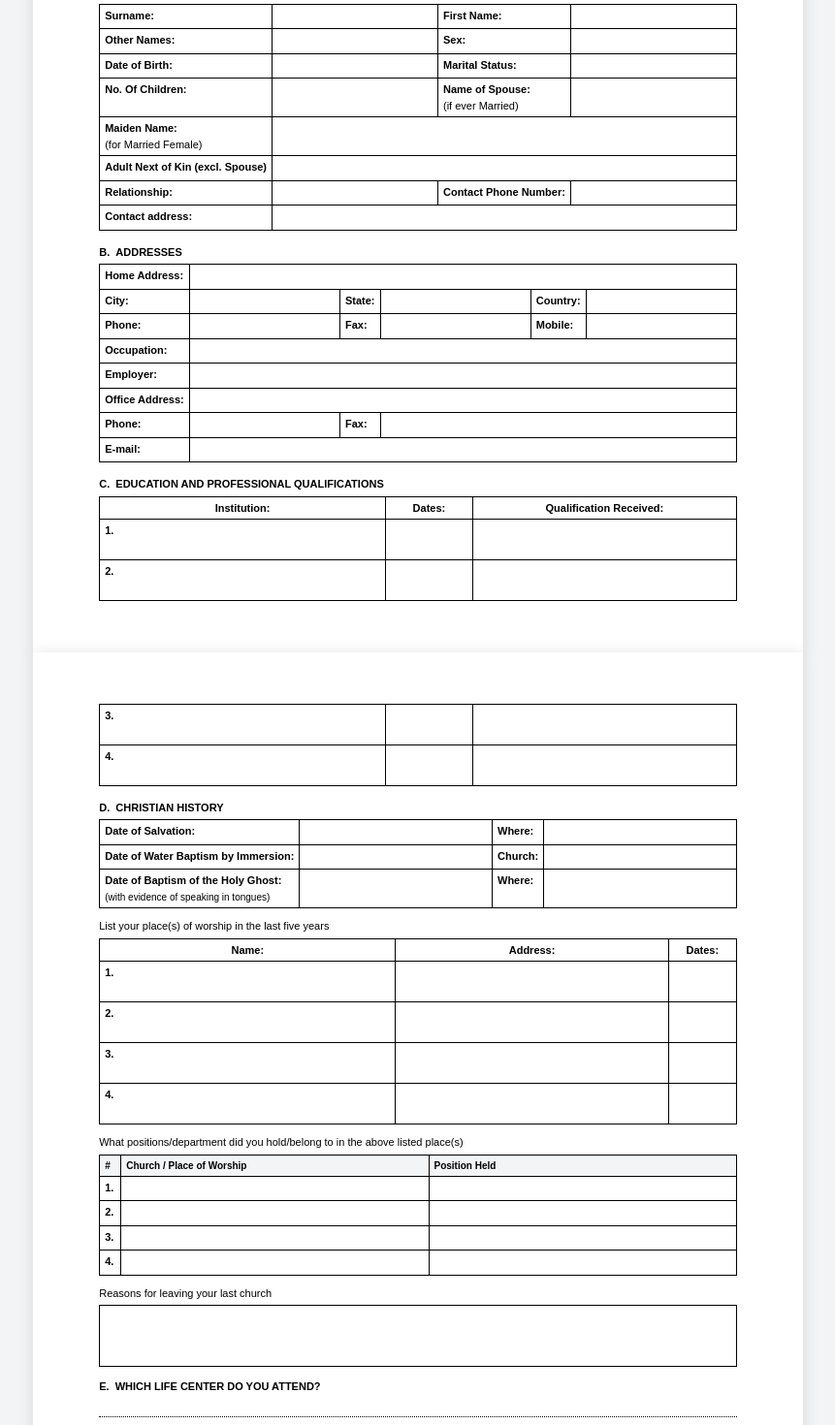
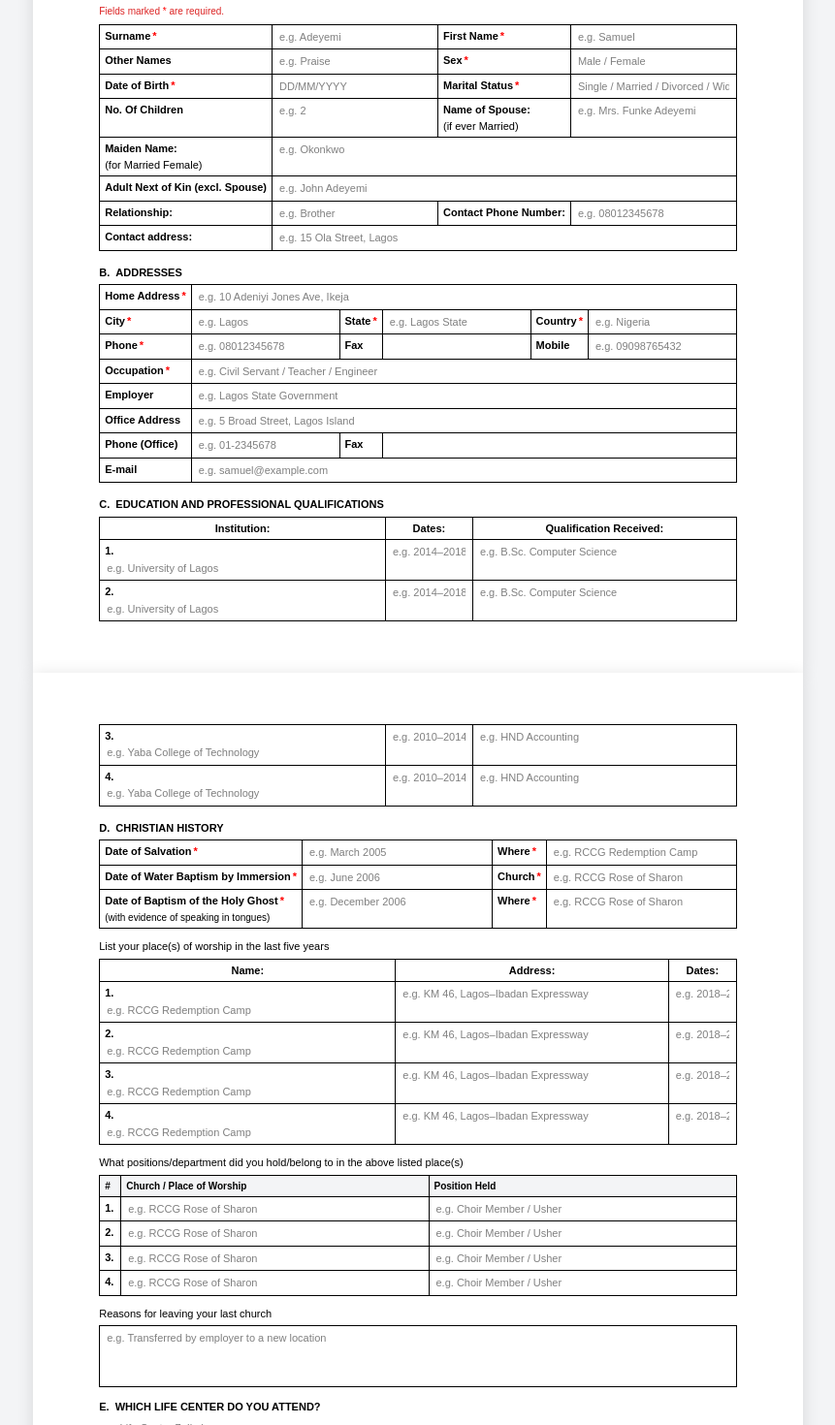
Before and after one commit to ajiboyesunkanmisunday-rgb/Rose-of-Sharon-Management-System, a Next.js app in the folder frontend/: page /trainings/workers/form in a window 1280 px wide. Shown: the part 300-1770 px from the top of the page at 97% size, without its empty margins (209-1070 px from the left). Built offline with nearby package versions, Linux system fonts and the light colour scheme; no server answers.

Commit message:
Add required-field markers and format placeholders to Workers Registration Form
All required fields now show a red * asterisk matching the SOD form convention.
Every input now has a format hint placeholder (e.g. DD/MM/YYYY, e.g. 08012345678)
so users know exactly what to enter in each field.

```diff
--- a/frontend/src/components/trainings/WorkersFormCore.tsx
+++ b/frontend/src/components/trainings/WorkersFormCore.tsx
@@ -25,6 +25,9 @@ import {
 
 export type WitMode = "blank" | "fill" | "view";
 
+/* ─── Required-field asterisk (matches SOD form convention) ───────────────── */
+const REQ = <span style={{ color: "red", marginLeft: 2 }}>*</span>;
+
 /* ─── helpers ──────────────────────────────────────────────────────────────── */
 function safeDate(s: string): string | undefined {
   if (!s.trim()) return undefined;
@@ -46,6 +49,7 @@ function CI({
   multiline,
   rows = 2,
   style,
+  placeholder,
 }: {
   value: string;
   onChange?: (v: string) => void;
@@ -53,6 +57,7 @@ function CI({
   multiline?: boolean;
   rows?: number;
   style?: React.CSSProperties;
+  placeholder?: string;
 }) {
   const base: React.CSSProperties = {
     border: "none",
@@ -74,6 +79,7 @@ function CI({
         onChange={(e) => onChange?.(e.target.value)}
         rows={rows}
         style={base}
+        placeholder={readOnly ? undefined : placeholder}
       />
     );
   }
@@ -84,6 +90,7 @@ function CI({
       value={value}
       onChange={(e) => onChange?.(e.target.value)}
       style={base}
+      placeholder={readOnly ? undefined : placeholder}
     />
   );
 }
@@ -102,10 +109,12 @@ function DottedLine({
   value,
   onChange,
   readOnly,
+  placeholder,
 }: {
   value: string;
   onChange?: (v: string) => void;
   readOnly?: boolean;
+  placeholder?: string;
 }) {
   return (
     <input
@@ -113,6 +122,7 @@ function DottedLine({
       readOnly={readOnly}
       value={value}
       onChange={(e) => onChange?.(e.target.value)}
+      placeholder={readOnly ? undefined : placeholder}
       style={{
         width: "100%",
         border: "none",
@@ -694,49 +704,54 @@ export default function WorkersFormCore({
 
           {/* ══ A. BIOGRAPHICAL DATA ══════════════════════════════════════ */}
           <SH>A.&nbsp;&nbsp;BIOGRAPHICAL DATA</SH>
+          {!ro && (
+            <div style={{ fontSize: 10, color: "#dc2626", marginBottom: 6, fontFamily: "Arial, sans-serif" }}>
+              Fields marked <span style={{ color: "red" }}>*</span> are required.
+            </div>
+          )}
           <table style={TABLE}>
             <tbody>
               <tr>
-                <td style={TDL}>Surname:</td>
-                <td style={TD}><CI value={surname} onChange={setSurname} readOnly={ro} /></td>
-                <td style={TDL}>First Name:</td>
-                <td style={TD}><CI value={firstName} onChange={setFirstName} readOnly={ro} /></td>
+                <td style={TDL}>Surname{REQ}</td>
+                <td style={TD}><CI value={surname} onChange={setSurname} readOnly={ro} placeholder="e.g. Adeyemi" /></td>
+                <td style={TDL}>First Name{REQ}</td>
+                <td style={TD}><CI value={firstName} onChange={setFirstName} readOnly={ro} placeholder="e.g. Samuel" /></td>
               </tr>
               <tr>
-                <td style={TDL}>Other Names:</td>
-                <td style={TD}><CI value={otherNames} onChange={setOtherNames} readOnly={ro} /></td>
-                <td style={TDL}>Sex:</td>
-                <td style={TD}><CI value={sex} onChange={setSex} readOnly={ro} /></td>
+                <td style={TDL}>Other Names</td>
+                <td style={TD}><CI value={otherNames} onChange={setOtherNames} readOnly={ro} placeholder="e.g. Praise" /></td>
+                <td style={TDL}>Sex{REQ}</td>
+                <td style={TD}><CI value={sex} onChange={setSex} readOnly={ro} placeholder="Male / Female" /></td>
               </tr>
               <tr>
-                <td style={TDL}>Date of Birth:</td>
-                <td style={TD}><CI value={dob} onChange={setDob} readOnly={ro} /></td>
-                <td style={TDL}>Marital Status:</td>
-                <td style={TD}><CI value={marital} onChange={setMarital} readOnly={ro} /></td>
+                <td style={TDL}>Date of Birth{REQ}</td>
+                <td style={TD}><CI value={dob} onChange={setDob} readOnly={ro} placeholder="DD/MM/YYYY" /></td>
+                <td style={TDL}>Marital Status{REQ}</td>
+                <td style={TD}><CI value={marital} onChange={setMarital} readOnly={ro} placeholder="Single / Married / Divorced / Widowed" /></td>
               </tr>
               <tr>
-                <td style={TDL}>No. Of Children:</td>
-                <td style={TD}><CI value={numChildren} onChange={setNumChildren} readOnly={ro} /></td>
+                <td style={TDL}>No. Of Children</td>
+                <td style={TD}><CI value={numChildren} onChange={setNumChildren} readOnly={ro} placeholder="e.g. 2" /></td>
                 <td style={{ ...TDL, whiteSpace: "normal" }}>Name of Spouse:<br /><span style={{ fontWeight: 400 }}>(if ever Married)</span></td>
-                <td style={TD}><CI value={spouseName} onChange={setSpouseName} readOnly={ro} /></td>
+                <td style={TD}><CI value={spouseName} onChange={setSpouseName} readOnly={ro} placeholder="e.g. Mrs. Funke Adeyemi" /></td>
               </tr>
               <tr>
                 <td style={{ ...TDL, whiteSpace: "normal" }}>Maiden Name:<br /><span style={{ fontWeight: 400 }}>(for Married Female)</span></td>
-                <td style={TD} colSpan={3}><CI value={maidenName} onChange={setMaidenName} readOnly={ro} /></td>
+                <td style={TD} colSpan={3}><CI value={maidenName} onChange={setMaidenName} readOnly={ro} placeholder="e.g. Okonkwo" /></td>
               </tr>
               <tr>
                 <td style={TDL}>Adult Next of Kin (excl. Spouse)</td>
-                <td style={TD} colSpan={3}><CI value={nokName} onChange={setNokName} readOnly={ro} /></td>
+                <td style={TD} colSpan={3}><CI value={nokName} onChange={setNokName} readOnly={ro} placeholder="e.g. John Adeyemi" /></td>
               </tr>
               <tr>
                 <td style={TDL}>Relationship:</td>
-                <td style={TD}><CI value={nokRel} onChange={setNokRel} readOnly={ro} /></td>
+                <td style={TD}><CI value={nokRel} onChange={setNokRel} readOnly={ro} placeholder="e.g. Brother" /></td>
                 <td style={TDL}>Contact Phone Number:</td>
-                <td style={TD}><CI value={nokPhone} onChange={setNokPhone} readOnly={ro} /></td>
+                <td style={TD}><CI value={nokPhone} onChange={setNokPhone} readOnly={ro} placeholder="e.g. 08012345678" /></td>
               </tr>
               <tr>
                 <td style={TDL}>Contact address:</td>
-                <td style={TD} colSpan={3}><CI value={nokAddr} onChange={setNokAddr} readOnly={ro} /></td>
+                <td style={TD} colSpan={3}><CI value={nokAddr} onChange={setNokAddr} readOnly={ro} placeholder="e.g. 15 Ola Street, Lagos" /></td>
               </tr>
             </tbody>
           </table>
@@ -746,46 +761,46 @@ export default function WorkersFormCore({
           <table style={TABLE}>
             <tbody>
               <tr>
-                <td style={TDL}>Home Address:</td>
-                <td style={TD} colSpan={5}><CI value={homeAddr} onChange={setHomeAddr} readOnly={ro} /></td>
+                <td style={TDL}>Home Address{REQ}</td>
+                <td style={TD} colSpan={5}><CI value={homeAddr} onChange={setHomeAddr} readOnly={ro} placeholder="e.g. 10 Adeniyi Jones Ave, Ikeja" /></td>
               </tr>
               <tr>
-                <td style={TDL}>City:</td>
-                <td style={TD}><CI value={homeCity} onChange={setHomeCity} readOnly={ro} /></td>
-                <td style={TDL}>State:</td>
-                <td style={TD}><CI value={homeState} onChange={setHomeState} readOnly={ro} /></td>
-                <td style={TDL}>Country:</td>
-                <td style={TD}><CI value={homeCountry} onChange={setHomeCountry} readOnly={ro} /></td>
+                <td style={TDL}>City{REQ}</td>
+                <td style={TD}><CI value={homeCity} onChange={setHomeCity} readOnly={ro} placeholder="e.g. Lagos" /></td>
+                <td style={TDL}>State{REQ}</td>
+                <td style={TD}><CI value={homeState} onChange={setHomeState} readOnly={ro} placeholder="e.g. Lagos State" /></td>
+                <td style={TDL}>Country{REQ}</td>
+                <td style={TD}><CI value={homeCountry} onChange={setHomeCountry} readOnly={ro} placeholder="e.g. Nigeria" /></td>
               </tr>
               <tr>
-                <td style={TDL}>Phone:</td>
-                <td style={TD}><CI value={homePhone} onChange={setHomePhone} readOnly={ro} /></td>
-                <td style={TDL}>Fax:</td>
+                <td style={TDL}>Phone{REQ}</td>
+                <td style={TD}><CI value={homePhone} onChange={setHomePhone} readOnly={ro} placeholder="e.g. 08012345678" /></td>
+                <td style={TDL}>Fax</td>
                 <td style={TD}><CI value={homeFax} onChange={setHomeFax} readOnly={ro} /></td>
-                <td style={TDL}>Mobile:</td>
-                <td style={TD}><CI value={mobile} onChange={setMobile} readOnly={ro} /></td>
+                <td style={TDL}>Mobile</td>
+                <td style={TD}><CI value={mobile} onChange={setMobile} readOnly={ro} placeholder="e.g. 09098765432" /></td>
               </tr>
               <tr>
-                <td style={TDL}>Occupation:</td>
-                <td style={TD} colSpan={5}><CI value={occupation} onChange={setOccupation} readOnly={ro} /></td>
+                <td style={TDL}>Occupation{REQ}</td>
+                <td style={TD} colSpan={5}><CI value={occupation} onChange={setOccupation} readOnly={ro} placeholder="e.g. Civil Servant / Teacher / Engineer" /></td>
               </tr>
               <tr>
-                <td style={TDL}>Employer:</td>
-                <td style={TD} colSpan={5}><CI value={employer} onChange={setEmployer} readOnly={ro} /></td>
+                <td style={TDL}>Employer</td>
+                <td style={TD} colSpan={5}><CI value={employer} onChange={setEmployer} readOnly={ro} placeholder="e.g. Lagos State Government" /></td>
               </tr>
               <tr>
-                <td style={TDL}>Office Address:</td>
-                <td style={TD} colSpan={5}><CI value={officeAddr} onChange={setOfficeAddr} readOnly={ro} /></td>
+                <td style={TDL}>Office Address</td>
+                <td style={TD} colSpan={5}><CI value={officeAddr} onChange={setOfficeAddr} readOnly={ro} placeholder="e.g. 5 Broad Street, Lagos Island" /></td>
               </tr>
               <tr>
-                <td style={TDL}>Phone:</td>
-                <td style={TD}><CI value={officePhone} onChange={setOfficePhone} readOnly={ro} /></td>
-                <td style={TDL}>Fax:</td>
+                <td style={TDL}>Phone (Office)</td>
+                <td style={TD}><CI value={officePhone} onChange={setOfficePhone} readOnly={ro} placeholder="e.g. 01-2345678" /></td>
+                <td style={TDL}>Fax</td>
                 <td style={TD} colSpan={3}><CI value={officeFax} onChange={setOfficeFax} readOnly={ro} /></td>
               </tr>
               <tr>
-                <td style={TDL}>E-mail:</td>
-                <td style={TD} colSpan={5}><CI value={email} onChange={setEmail} readOnly={ro} /></td>
+                <td style={TDL}>E-mail</td>
+                <td style={TD} colSpan={5}><CI value={email} onChange={setEmail} readOnly={ro} placeholder="e.g. samuel@example.com" /></td>
               </tr>
             </tbody>
           </table>
@@ -805,10 +820,10 @@ export default function WorkersFormCore({
                 <tr key={i}>
                   <td style={TD}>
                     <span style={{ fontWeight: 700, marginRight: 4 }}>{i + 1}.</span>
-                    <CI value={quals[i].institution} onChange={(v) => updateQual(i, "institution", v)} readOnly={ro} />
+                    <CI value={quals[i].institution} onChange={(v) => updateQual(i, "institution", v)} readOnly={ro} placeholder="e.g. University of Lagos" />
                   </td>
-                  <td style={TD}><CI value={quals[i].dates} onChange={(v) => updateQual(i, "dates", v)} readOnly={ro} /></td>
-                  <td style={TD}><CI value={quals[i].qualification} onChange={(v) => updateQual(i, "qualification", v)} readOnly={ro} /></td>
+                  <td style={TD}><CI value={quals[i].dates} onChange={(v) => updateQual(i, "dates", v)} readOnly={ro} placeholder="e.g. 2014–2018" /></td>
+                  <td style={TD}><CI value={quals[i].qualification} onChange={(v) => updateQual(i, "qualification", v)} readOnly={ro} placeholder="e.g. B.Sc. Computer Science" /></td>
                 </tr>
               ))}
             </tbody>
@@ -828,10 +843,10 @@ export default function WorkersFormCore({
                 <tr key={i}>
                   <td style={TD}>
                     <span style={{ fontWeight: 700, marginRight: 4 }}>{i + 1}.</span>
-                    <CI value={quals[i].institution} onChange={(v) => updateQual(i, "institution", v)} readOnly={ro} />
+                    <CI value={quals[i].institution} onChange={(v) => updateQual(i, "institution", v)} readOnly={ro} placeholder="e.g. Yaba College of Technology" />
                   </td>
-                  <td style={{ ...TD, width: 90 }}><CI value={quals[i].dates} onChange={(v) => updateQual(i, "dates", v)} readOnly={ro} /></td>
-                  <td style={TD}><CI value={quals[i].qualification} onChange={(v) => updateQual(i, "qualification", v)} readOnly={ro} /></td>
+                  <td style={{ ...TD, width: 90 }}><CI value={quals[i].dates} onChange={(v) => updateQual(i, "dates", v)} readOnly={ro} placeholder="e.g. 2010–2014" /></td>
+                  <td style={TD}><CI value={quals[i].qualification} onChange={(v) => updateQual(i, "qualification", v)} readOnly={ro} placeholder="e.g. HND Accounting" /></td>
                 </tr>
               ))}
             </tbody>
@@ -842,25 +857,25 @@ export default function WorkersFormCore({
           <table style={{ ...TABLE, marginBottom: 10 }}>
             <tbody>
               <tr>
-                <td style={TDL}>Date of Salvation:</td>
-                <td style={TD}><CI value={salvDate} onChange={setSalvDate} readOnly={ro} /></td>
-                <td style={TDL}>Where:</td>
-                <td style={TD}><CI value={salvWhere} onChange={setSalvWhere} readOnly={ro} /></td>
+                <td style={TDL}>Date of Salvation{REQ}</td>
+                <td style={TD}><CI value={salvDate} onChange={setSalvDate} readOnly={ro} placeholder="e.g. March 2005" /></td>
+                <td style={TDL}>Where{REQ}</td>
+                <td style={TD}><CI value={salvWhere} onChange={setSalvWhere} readOnly={ro} placeholder="e.g. RCCG Redemption Camp" /></td>
               </tr>
               <tr>
-                <td style={TDL}>Date of Water Baptism by Immersion:</td>
-                <td style={TD}><CI value={waterDate} onChange={setWaterDate} readOnly={ro} /></td>
-                <td style={TDL}>Church:</td>
-                <td style={TD}><CI value={waterChurch} onChange={setWaterChurch} readOnly={ro} /></td>
+                <td style={TDL}>Date of Water Baptism by Immersion{REQ}</td>
+                <td style={TD}><CI value={waterDate} onChange={setWaterDate} readOnly={ro} placeholder="e.g. June 2006" /></td>
+                <td style={TDL}>Church{REQ}</td>
+                <td style={TD}><CI value={waterChurch} onChange={setWaterChurch} readOnly={ro} placeholder="e.g. RCCG Rose of Sharon" /></td>
               </tr>
               <tr>
                 <td style={{ ...TDL, whiteSpace: "normal" }}>
-                  Date of Baptism of the Holy Ghost:<br />
+                  Date of Baptism of the Holy Ghost{REQ}<br />
                   <span style={{ fontWeight: 400, fontSize: 10 }}>(with evidence of speaking in tongues)</span>
                 </td>
-                <td style={TD}><CI value={hgDate} onChange={setHgDate} readOnly={ro} /></td>
-                <td style={TDL}>Where:</td>
-                <td style={TD}><CI value={hgWhere} onChange={setHgWhere} readOnly={ro} /></td>
+                <td style={TD}><CI value={hgDate} onChange={setHgDate} readOnly={ro} placeholder="e.g. December 2006" /></td>
+                <td style={TDL}>Where{REQ}</td>
+                <td style={TD}><CI value={hgWhere} onChange={setHgWhere} readOnly={ro} placeholder="e.g. RCCG Rose of Sharon" /></td>
               </tr>
             </tbody>
           </table>
@@ -880,10 +895,10 @@ export default function WorkersFormCore({
                 <tr key={i}>
                   <td style={TD}>
                     <span style={{ fontWeight: 700, marginRight: 4 }}>{i + 1}.</span>
-                    <CI value={r.name} onChange={(v) => updateWp(i, "name", v)} readOnly={ro} />
+                    <CI value={r.name} onChange={(v) => updateWp(i, "name", v)} readOnly={ro} placeholder="e.g. RCCG Redemption Camp" />
                   </td>
-                  <td style={TD}><CI value={r.address} onChange={(v) => updateWp(i, "address", v)} readOnly={ro} /></td>
-                  <td style={TD}><CI value={r.dates} onChange={(v) => updateWp(i, "dates", v)} readOnly={ro} /></td>
+                  <td style={TD}><CI value={r.address} onChange={(v) => updateWp(i, "address", v)} readOnly={ro} placeholder="e.g. KM 46, Lagos–Ibadan Expressway" /></td>
+                  <td style={TD}><CI value={r.dates} onChange={(v) => updateWp(i, "dates", v)} readOnly={ro} placeholder="e.g. 2018–2022" /></td>
                 </tr>
               ))}
             </tbody>
@@ -906,10 +921,10 @@ export default function WorkersFormCore({
                 <tr key={i}>
                   <td style={{ ...TD, width: 22, fontWeight: 700 }}>{i + 1}.</td>
                   <td style={TD}>
-                    <CI value={p.worshipPlace} onChange={(v) => updatePos(i, "worshipPlace", v)} readOnly={ro} />
+                    <CI value={p.worshipPlace} onChange={(v) => updatePos(i, "worshipPlace", v)} readOnly={ro} placeholder="e.g. RCCG Rose of Sharon" />
                   </td>
                   <td style={TD}>
-                    <CI value={p.positionHeld} onChange={(v) => updatePos(i, "positionHeld", v)} readOnly={ro} />
+                    <CI value={p.positionHeld} onChange={(v) => updatePos(i, "positionHeld", v)} readOnly={ro} placeholder="e.g. Choir Member / Usher" />
                   </td>
                 </tr>
               ))}
@@ -922,7 +937,7 @@ export default function WorkersFormCore({
             <tbody>
               <tr>
                 <td style={{ ...TD, height: 52 }}>
-                  <CI value={reasonLeaving} onChange={setReasonLeaving} readOnly={ro} multiline rows={3} />
+                  <CI value={reasonLeaving} onChange={setReasonLeaving} readOnly={ro} multiline rows={3} placeholder="e.g. Transferred by employer to a new location" />
                 </td>
               </tr>
             </tbody>
@@ -932,7 +947,7 @@ export default function WorkersFormCore({
           <div style={{ fontWeight: 700, fontSize: 11, marginBottom: 4 }}>
             E.&nbsp;&nbsp;WHICH LIFE CENTER DO YOU ATTEND?
           </div>
-          <DottedLine value={lifeCenter} onChange={setLifeCenter} readOnly={ro} />
+          <DottedLine value={lifeCenter} onChange={setLifeCenter} readOnly={ro} placeholder="e.g. Life Center 7, Ikeja" />
 
           {/* ══ F. CHRISTIAN GROUPS ═══════════════════════════════════════ */}
           <div style={{ fontWeight: 700, fontSize: 11, marginTop: 10, marginBottom: 4 }}>
@@ -943,13 +958,13 @@ export default function WorkersFormCore({
               <tr>
                 <td style={TD}>
                   <span style={{ fontWeight: 700, marginRight: 4 }}>1.</span>
-                  <CI value={group1} onChange={setGroup1} readOnly={ro} />
+                  <CI value={group1} onChange={setGroup1} readOnly={ro} placeholder="e.g. Full Gospel Business Men's Fellowship" />
                 </td>
               </tr>
               <tr>
                 <td style={TD}>
                   <span style={{ fontWeight: 700, marginRight: 4 }}>2.</span>
-                  <CI value={group2} onChange={setGroup2} readOnly={ro} />
+                  <CI value={group2} onChange={setGroup2} readOnly={ro} placeholder="e.g. CAN Youth Wing" />
                 </td>
               </tr>
             </tbody>
@@ -966,7 +981,7 @@ export default function WorkersFormCore({
           <div style={{ fontWeight: 700, fontSize: 11, marginBottom: 6 }}>
             G.&nbsp;&nbsp;WHICH MINISTRY DO YOU BELIEVE YOU ARE CALLED TO?
           </div>
-          <DottedLine value={ministry} onChange={setMinistry} readOnly={ro} />
+          <DottedLine value={ministry} onChange={setMinistry} readOnly={ro} placeholder="e.g. Music / Ushering / Media / Welfare / Children's Ministry" />
 
           {/* ══ H. GIFTS ══════════════════════════════════════════════════ */}
           <div style={{ fontWeight: 700, fontSize: 11, marginTop: 14, marginBottom: 2 }}>
@@ -1001,7 +1016,8 @@ export default function WorkersFormCore({
             <tbody>
               <tr>
                 <td style={{ ...TD, height: 80 }}>
-                  <CI value={whyWorker} onChange={setWhyWorker} readOnly={ro} multiline rows={5} />
+                  <CI value={whyWorker} onChange={setWhyWorker} readOnly={ro} multiline rows={5}
+                    placeholder="Explain briefly why you want to serve as a worker in this church…" />
                 </td>
               </tr>
             </tbody>
@@ -1015,7 +1031,8 @@ export default function WorkersFormCore({
             </div>
             <div style={{ flex: 1 }}>
               <CI value={signDate} onChange={setSignDate} readOnly={ro}
-                style={{ borderBottom: "1px solid #000", width: "100%", display: "block" }} />
+                style={{ borderBottom: "1px solid #000", width: "100%", display: "block" }}
+                placeholder="DD/MM/YYYY" />
               <div style={{ fontSize: 11, textAlign: "center", marginTop: 4 }}>Date</div>
             </div>
           </div>
```
